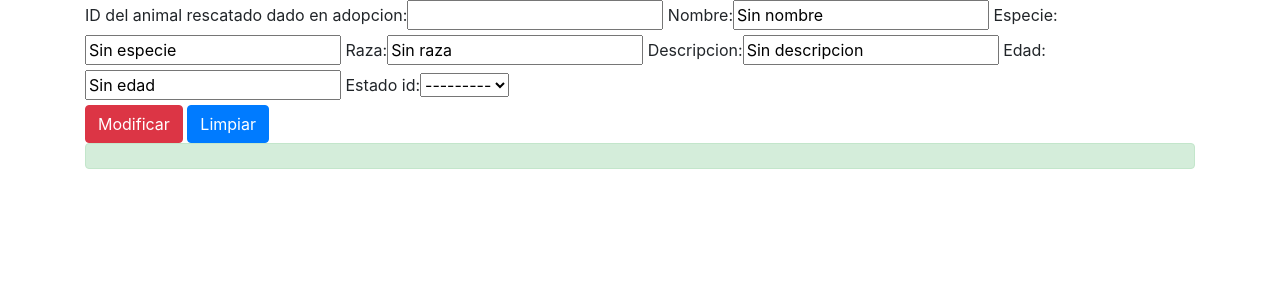
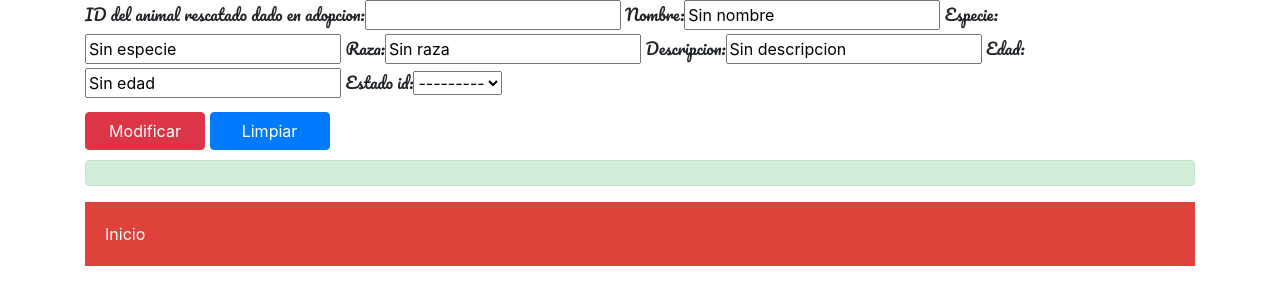
Before and after one commit to PhantomDuoc/VeterinariaWebDjango, a Django app: template VeterinariaWeb/adopciones/templates/adopciones/form_mod_adopciones.html in a window 1280 px wide. Shown: the top 305 px of the page. Run offline with Django 3.2, Linux system fonts and the light colour scheme; the template is opened without the code that fills it: values that come from a table or form of the project are taken from there, others are empty; some libraries are stand-ins or nearby versions.

Commit message:
listoko pa mañana a presentar

```diff
--- a/VeterinariaWeb/adopciones/templates/adopciones/form_adopciones.html
+++ b/VeterinariaWeb/adopciones/templates/adopciones/form_adopciones.html
@@ -6,8 +6,9 @@
     <meta charset="UTF-8">
     <meta http-equiv="X-UA-Compatible" content="IE=edge">
     <meta name="viewport" content="width=device-width, initial-scale=1.0">
-    <title>Agregar Vehículo</title>
+    <title>Agregar Adopción | Veterinaria Cola</title>
     <link rel="stylesheet" href="{% static 'adopciones/css/style.css'%}">
+    <link rel="shortcut icon" href="{% static 'adopciones/icons/icon.png'%}">
     <link rel="stylesheet" type="text/css" href="{% static 'adopciones/css/bootstrap.min.css'%}">
 </head>
 
@@ -23,6 +24,7 @@
             <div id="error" class="alert alert-success" role="alert">
                 {{ mensaje }}
             </div>
+            <a href="/" class="menu__link menu__link--select">Inicio</a>
         </form>
     </div>
 
--- a/VeterinariaWeb/adopciones/templates/adopciones/form_mod_adopciones.html
+++ b/VeterinariaWeb/adopciones/templates/adopciones/form_mod_adopciones.html
@@ -6,7 +6,9 @@
     <meta charset="UTF-8">
     <meta http-equiv="X-UA-Compatible" content="IE=edge">
     <meta name="viewport" content="width=device-width, initial-scale=1.0">
-    <title>Agregar Vehículo</title>
+    <title>Modificar adopción | Veterinaria Cola</title>
+    <link rel="shortcut icon" href="{% static 'adopciones/icons/icon.png'%}">
+    <link rel="stylesheet" href="{% static 'adopciones/css/style.css'%}">
     <link rel="stylesheet" type="text/css" href="https://maxcdn.bootstrapcdn.com/bootstrap/4.5.2/css/bootstrap.min.css">
 </head>
 
@@ -24,6 +26,7 @@
             <div id="error" class="alert alert-success" role="alert">
                 {{ mensaje }}
             </div>
+            <a href="/" class="menu__link menu__link--select">Inicio</a>
         </form>
     </div>
 
```
Also changed, not shown: VeterinariaWeb/adopciones/templates/adopciones/form_del_adopciones.html (deleted).
